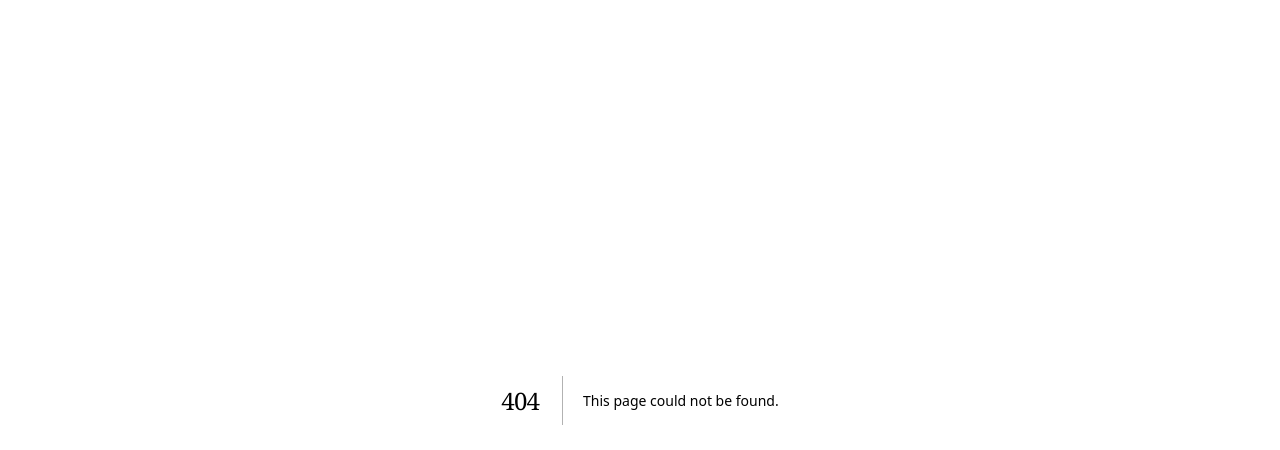
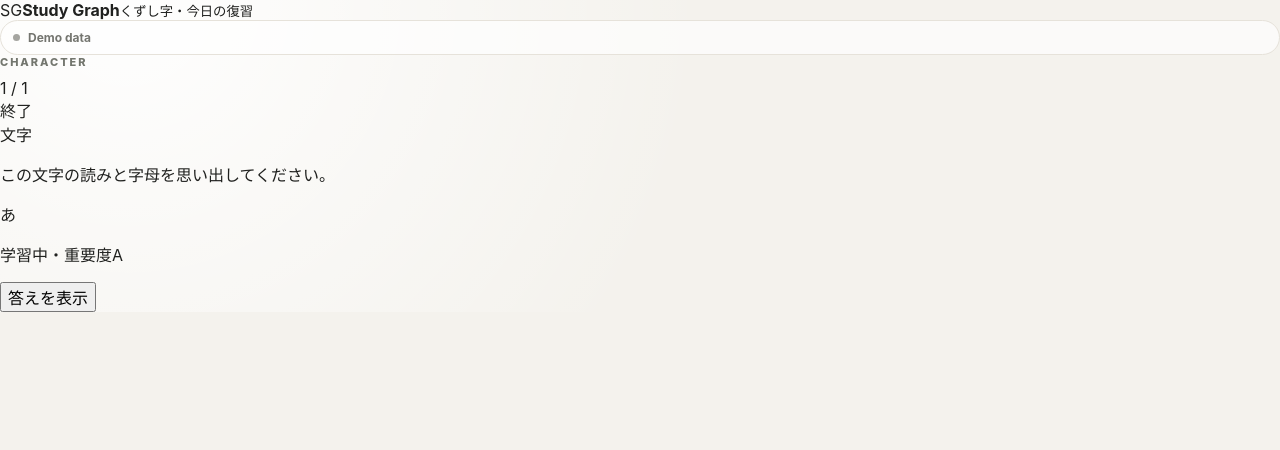
Before and after one commit to Auto-Hal/study-graph, a Next.js app: page /review in a window 1280 px wide. Before the commit this address had no page. Shown: the top 450 px of the page. Built offline with nearby package versions, Linux system fonts and the light colour scheme.

Commit message:
feat: add review route backed by Notion queue

```diff
--- /dev/null
+++ b/app/review/page.tsx
@@ -0,0 +1,74 @@
+import Link from "next/link";
+import ReviewSession, { type ReviewCard } from "@/src/components/ReviewSession";
+import { getKuzushijiDashboard } from "@/src/lib/notion/kuzushiji";
+
+export const dynamic = "force-dynamic";
+
+function displayGlyph(value: string) {
+  return value.replace(/（.*?）/g, "").trim() || value || "?";
+}
+
+export default async function ReviewPage() {
+  const data = await getKuzushijiDashboard();
+
+  const cards: ReviewCard[] = data.reviewQueue.flatMap((item) => {
+    if (item.kind === "character") {
+      const character = data.characters.find((candidate) => candidate.id === item.id);
+      if (!character) return [];
+
+      return [{
+        id: character.id,
+        kind: "character" as const,
+        label: character.glyph,
+        prompt: "この文字の読みと字母を思い出してください。",
+        front: displayGlyph(character.glyph),
+        reason: item.reason,
+        answerRows: [
+          { label: "登録名", value: character.glyph },
+          { label: "読み", value: character.reading },
+          { label: "字母", value: character.mother },
+          { label: "習得状態", value: character.mastery },
+        ],
+        sourceUrl: character.url,
+      }];
+    }
+
+    const mistake = data.mistakes.find((candidate) => candidate.id === item.id);
+    if (!mistake) return [];
+
+    return [{
+      id: mistake.id,
+      kind: "mistake" as const,
+      label: mistake.title,
+      prompt: "この誤読の問題点と、正しい判断を思い出してください。",
+      front: mistake.title || "誤読記録",
+      reason: item.reason,
+      answerRows: [
+        { label: "自分の回答", value: mistake.answer },
+        { label: "正解", value: mistake.correctAnswer },
+        { label: "原因", value: mistake.cause },
+      ],
+      sourceUrl: mistake.url,
+    }];
+  });
+
+  return (
+    <main className="review-page-shell">
+      <header className="review-page-header">
+        <Link className="brand-link" href="/">
+          <span className="brand-mark">SG</span>
+          <span>
+            <strong>Study Graph</strong>
+            <small>くずし字・今日の復習</small>
+          </span>
+        </Link>
+        <div className={`sync-pill ${data.mode === "notion" ? "online" : "demo"}`}>
+          <span className="dot" />
+          {data.mode === "notion" ? "Notion 接続中" : "Demo data"}
+        </div>
+      </header>
+
+      <ReviewSession cards={cards} />
+    </main>
+  );
+}
```
